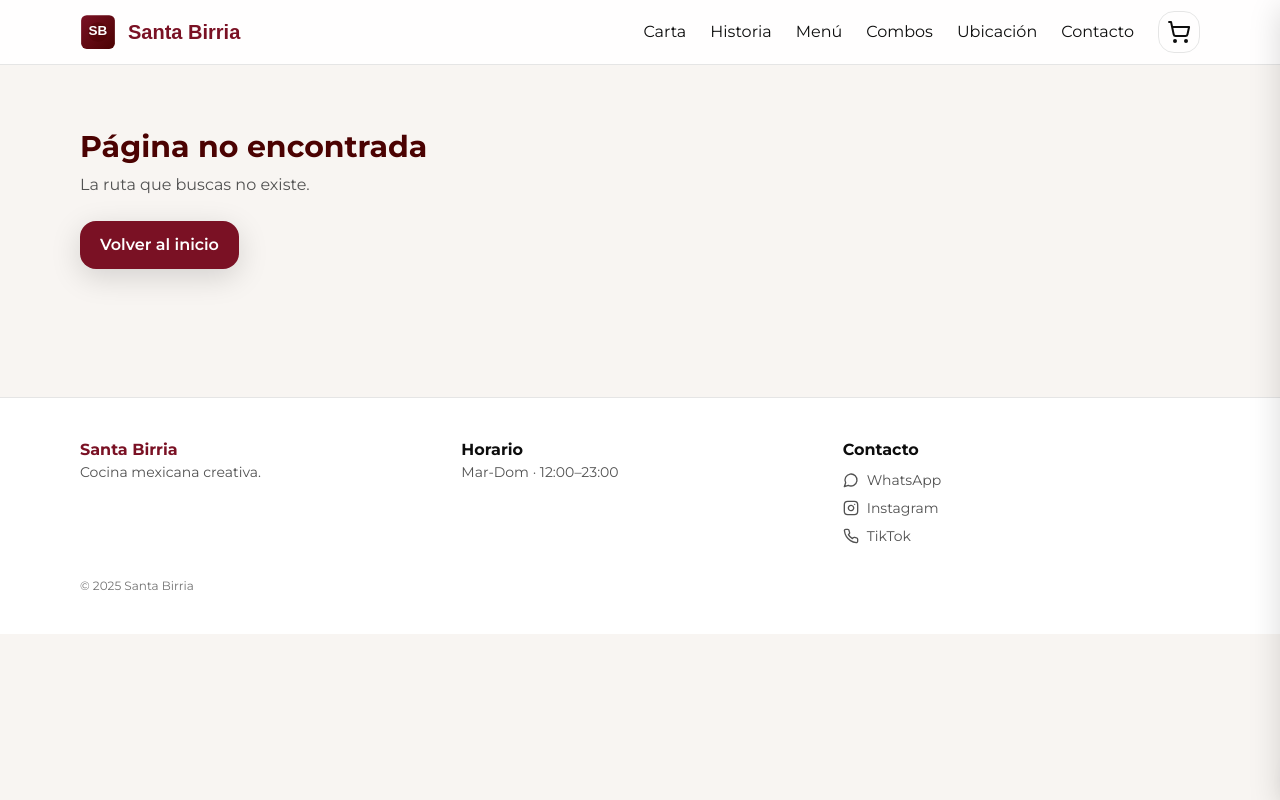
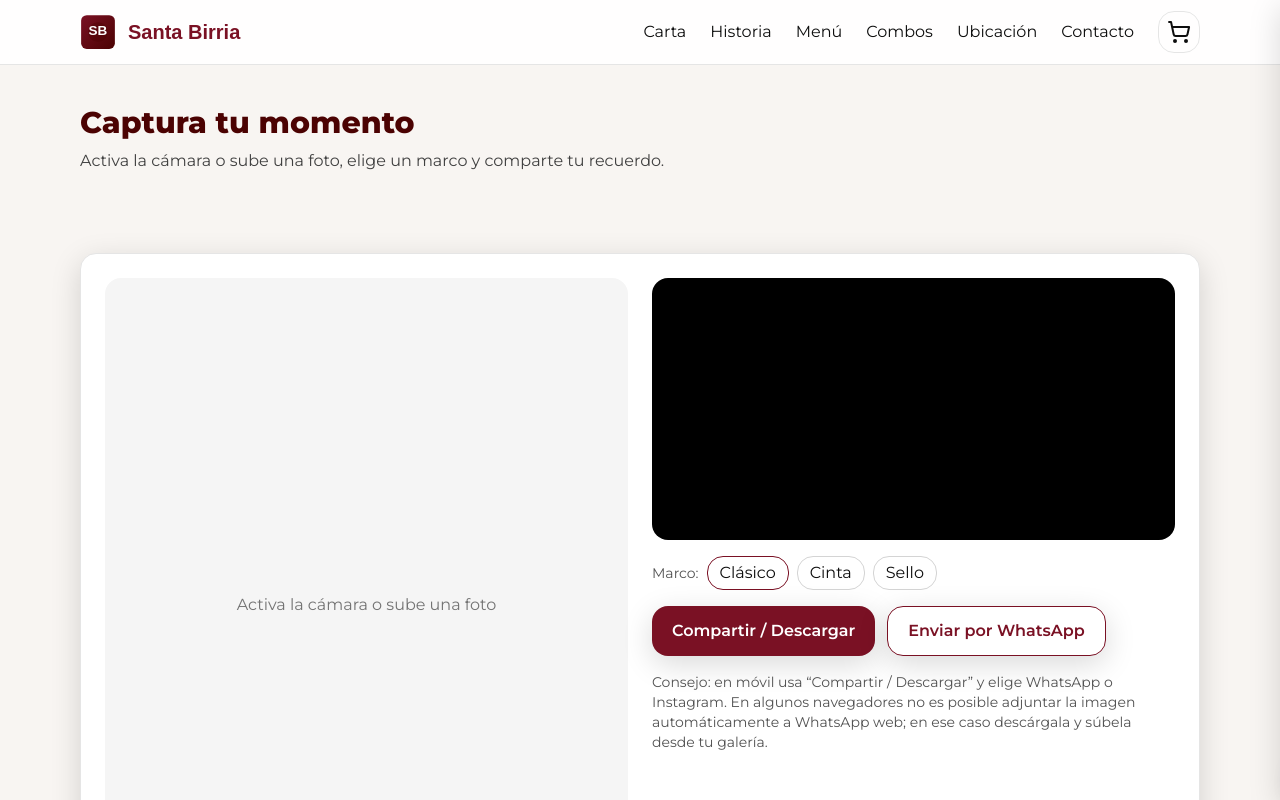
Before and after one commit to santabirriasd-beep/my-santabirria, a Next.js app: page /momentos in a window 1280 px wide. Before the commit this address had no page. Shown: the top 800 px of the page. Built offline with nearby package versions, Linux system fonts and the light colour scheme; a web font is replaced by a local one.

Commit message:
Create page.jsx

```diff
--- /dev/null
+++ b/app/momentos/page.jsx
@@ -0,0 +1,25 @@
+import CaptureMoment from "@/components/CaptureMoment";
+
+export const metadata = {
+  title: "Captura tu momento | Santa Birria",
+  description: "Toma una foto, aplícale un marco de Santa Birria y compártela."
+};
+
+export default function MomentosPage() {
+  return (
+    <main>
+      <section className="bg-crema">
+        <div className="container-p py-10">
+          <h1 className="text-3xl font-extrabold text-bordo">Captura tu momento</h1>
+          <p className="mt-2 text-neutral-700">
+            Activa la cámara o sube una foto, elige un marco y comparte tu recuerdo.
+          </p>
+        </div>
+      </section>
+
+      <section className="container-p py-10">
+        <CaptureMoment />
+      </section>
+    </main>
+  );
+}
```
